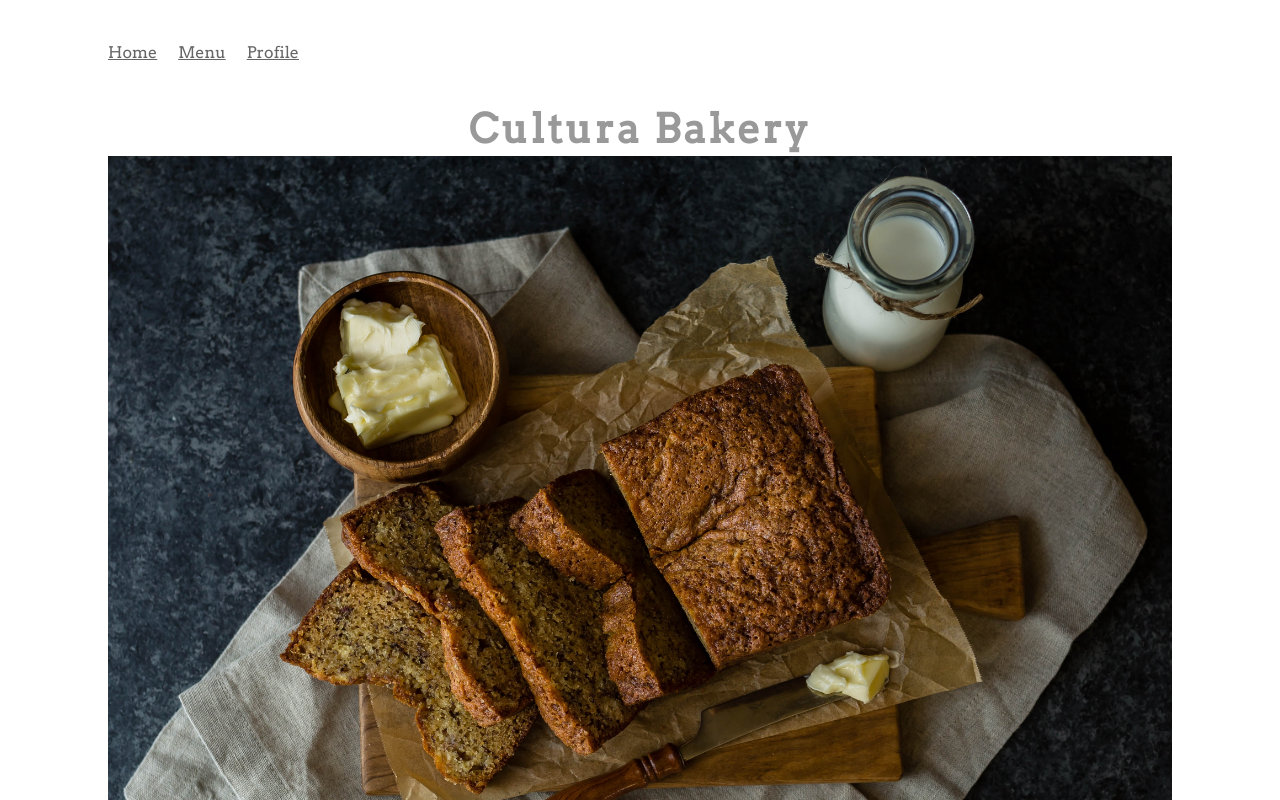
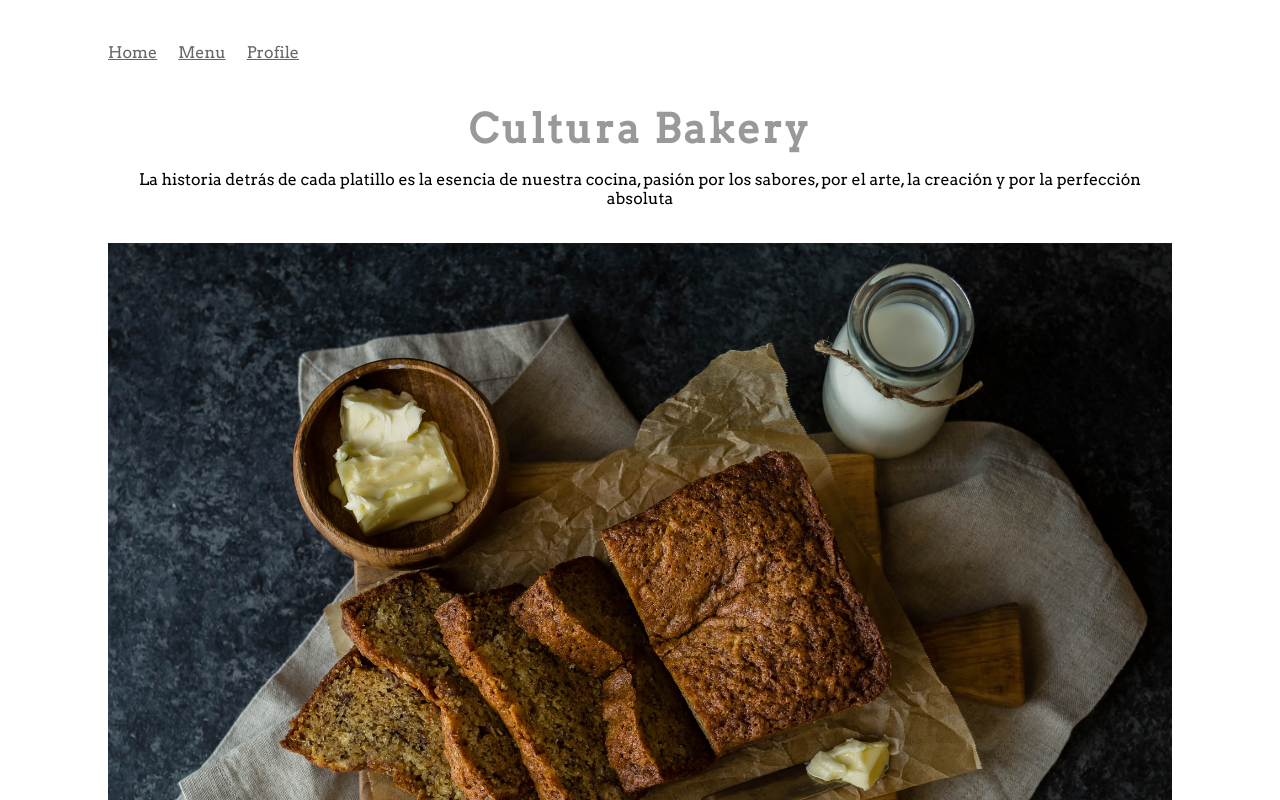
Before and after one commit to lopze94/creativeproject3, a Vue app in the folder vue-webpack/: page / in a window 1280 px wide. Shown: the top 800 px of the page. Built offline with nearby package versions, Linux system fonts and the light colour scheme.

Commit message:
edited home

```diff
--- a/vue-webpack/src/components/HomePage.vue
+++ b/vue-webpack/src/components/HomePage.vue
@@ -1,6 +1,8 @@
 <template>
     <div class="hero">
 	<h1>Cultura Bakery</h1>
+    <p>La historia detrás de cada platillo es la esencia de nuestra cocina, pasión por los sabores, por el arte, la creación y por la perfección absoluta</p>
+    <br>
 	<img v-bind:src="imagePath"/>
     </div>
 </template>
```
